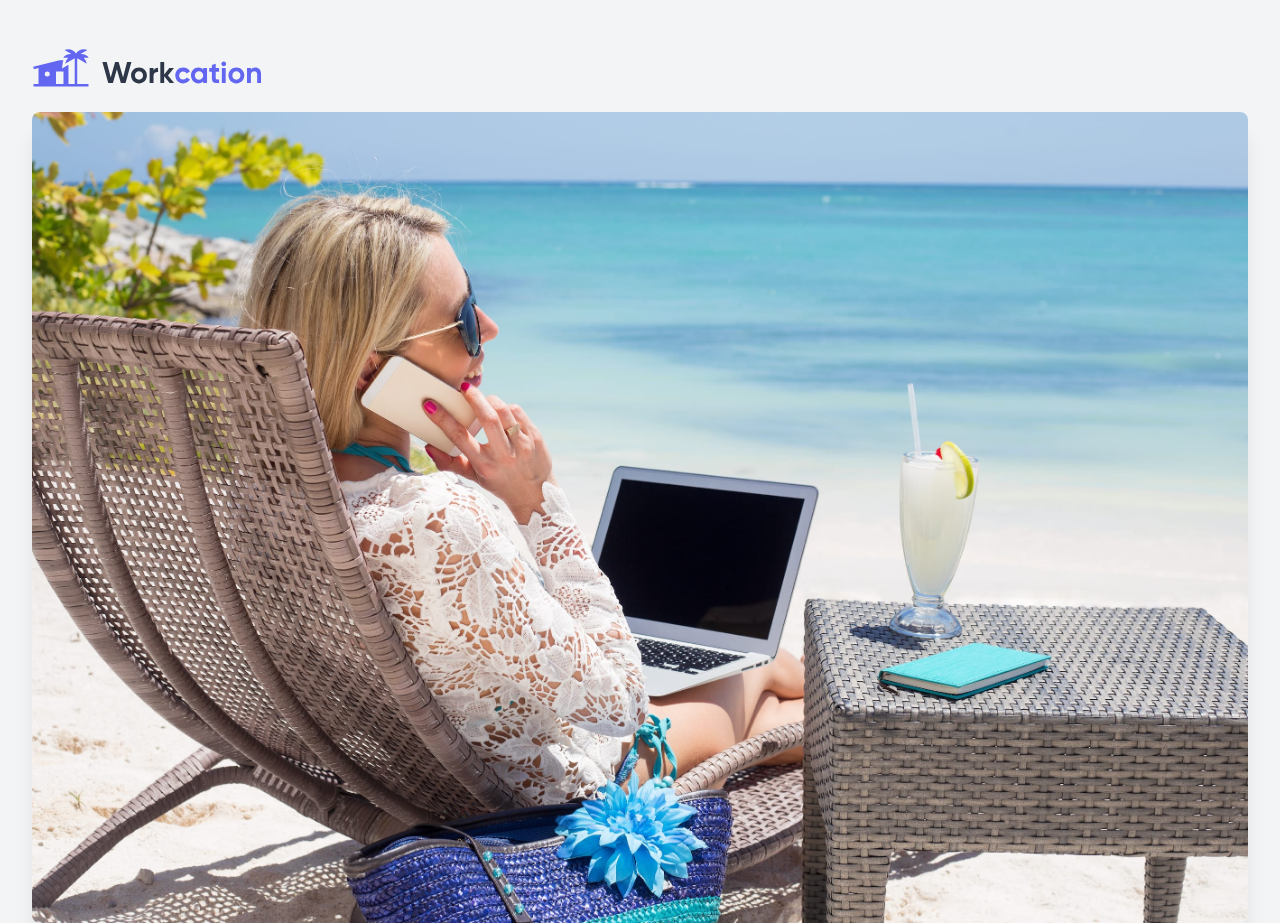
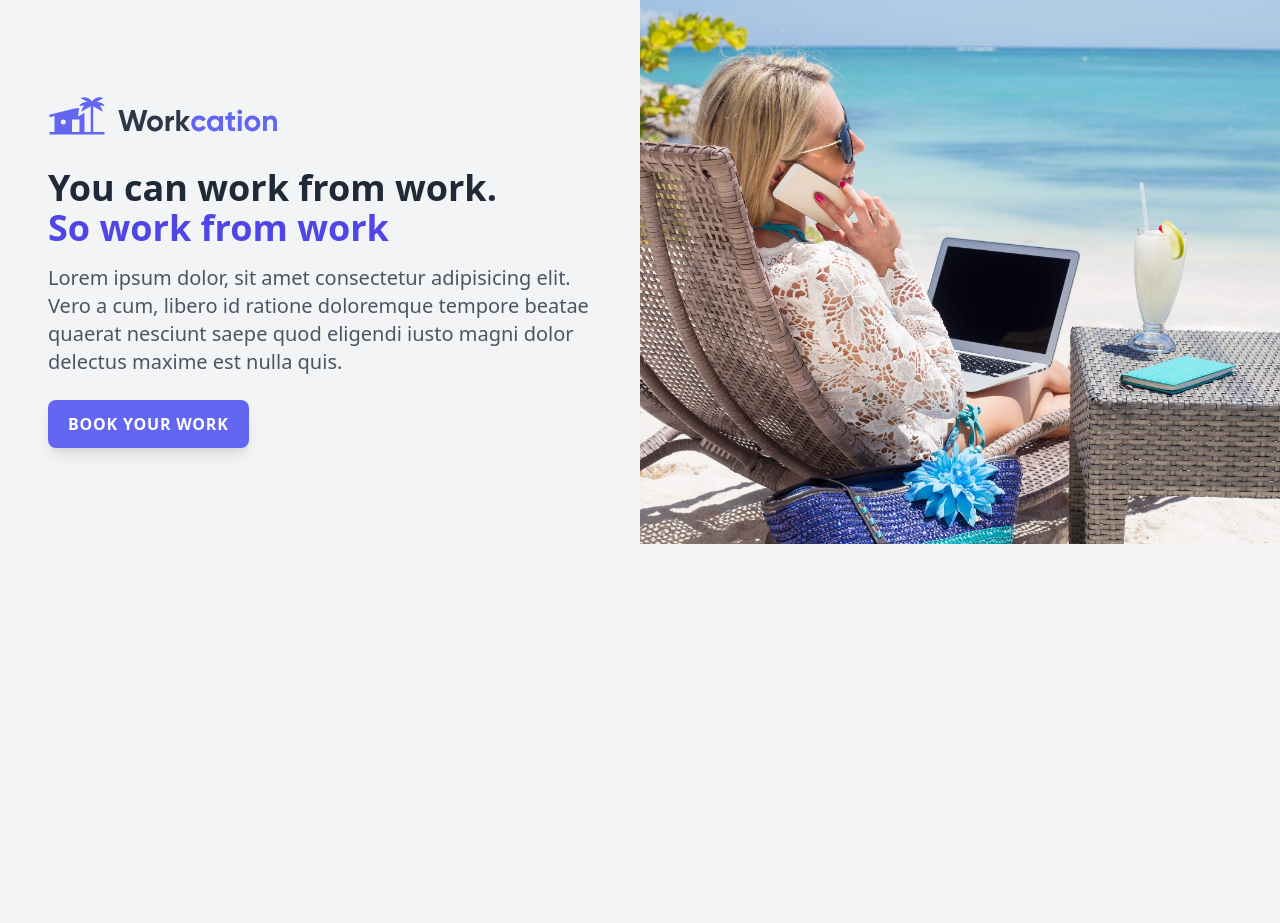
Before and after one commit to Slatvinskyi/tailwind-from-0-to-hero, a website built with Vite: page index.html in a window 1280 px wide. Shown: the top 923 px of the page. After the commit the page ends 800 px from the top, so only its background shows below. Built offline with nearby package versions, Linux system fonts and the light colour scheme.

```diff
--- a/index.html
+++ b/index.html
@@ -7,18 +7,24 @@
     <title>Document</title>
     <link href="/css/tailwind.css" rel="stylesheet">
 </head>
-<body class="bg-gray-100">
-    <div class="px-8 py-12"><!--space-y-6 it`s making mt to all elements-->
+<body class="bg-gray-100 ">
+    <div class="grid lg:grid-cols-2 2xl:grid-cols-5">
+    <div class="px-8 py-12 max-w-md mx-auto sm:max-w-xl lg:px-12 lg:py-24 lg:max-w-full xl:mr-0 2xl:col-span-2" ><!--space-y-6 it`s making mt to all elements; max-w-md it does not  give div to become bigger-->
+        <div class="xl:max-w-xl">
         <img class="h-10" src="/img/logo.svg" alt="Workcation" />
-        <img class="mt-6 rounded-lg shadow-xl" src="/img/beach-work.jpg" alt="Beach" >
-        <h1 class="mt-6 text-2xl font-bold text-gray-800">You can work from work. <span class="text-indigo-600">So work from work</span></h1>
-        <p class="mt-2 text-gray-600">Lorem ipsum dolor, sit amet consectetur adipisicing elit. Vero a cum, libero id ratione doloremque tempore beatae quaerat nesciunt saepe quod eligendi iusto magni dolor delectus maxime est nulla quis.</p>
-        <div class="mt-4" >
-        <a href="#" class="bg-indigo-500 text-white px-5 py-3 inline-block rounded-lg shadow-lg uppercase tracking-wider font-semibold">Book your work</a>
+        <img class="mt-6 rounded-lg shadow-xl sm:mt-8 sm:h-64 sm:w-full sm:object-cover object-center lg:hidden" src="/img/beach-work.jpg" alt="Beach" >
+        <h1 class="mt-6 text-2xl font-bold text-gray-800 sm:mt-8 sm:text-4xl lg:text-3xl xl:text-4xl">You can work from work. <br class="hidden lg:inline"><span class="text-indigo-600">So work from work</span></h1>
+        <p class="mt-2 text-gray-600 sm:mt-4 sm:text-xl">Lorem ipsum dolor, sit amet consectetur adipisicing elit. Vero a cum, libero id ratione doloremque tempore beatae quaerat nesciunt saepe quod eligendi iusto magni dolor delectus maxime est nulla quis.</p>
+        <div class="mt-4 sm:mt-6" >
+        <a href="#" class="bg-indigo-500 text-white px-5 py-3 inline-block rounded-lg shadow-lg uppercase tracking-wider font-semibold sm:text-base">Book your work</a>
     </div>
     </div>
+    </div>
+    <div class="hidden lg:block relative 2xl:col-span-3">
+    <img class="absolute inset-0 w-full h-full object-cover object-center" src="/img/beach-work.jpg" alt="Beach" >
+    </div>
 
-
+</div>
 
 </body>
 </html>
```
